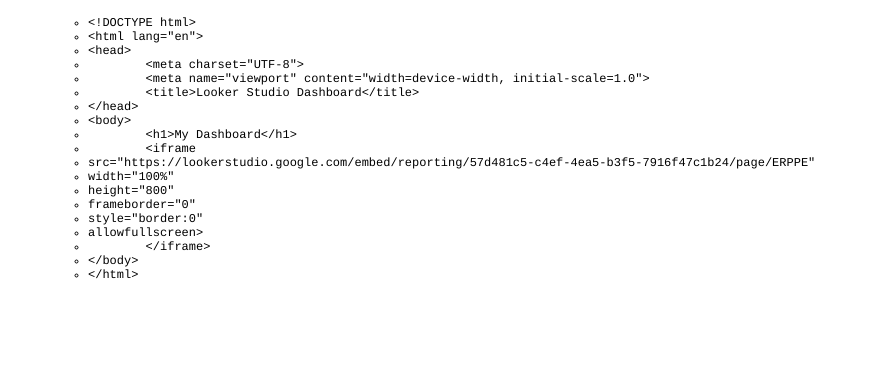
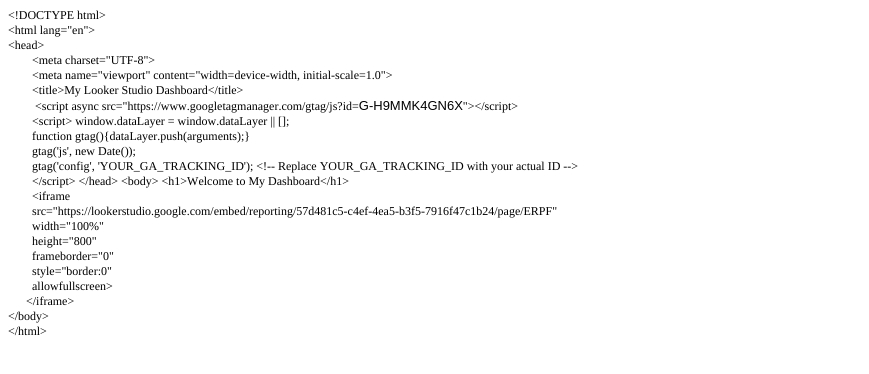
Before and after one commit to Shauryad03/Dashboard, a plain HTML site: page index.html in a window 1280 px wide. Shown: the whole page, without its empty margins (0-869 px from the left). Drawn offline with Linux system fonts and the light colour scheme.

Commit message:
Add files via upload

```diff
--- a/index.html
+++ b/index.html
@@ -7,37 +7,34 @@
   <meta name="Generator" content="Cocoa HTML Writer">
   <meta name="CocoaVersion" content="1561.61">
   <style type="text/css">
-    li.li1 {margin: 0.0px 0.0px 0.0px 0.0px; line-height: 14.0px; font: 12.0px Courier; color: #000000; -webkit-text-stroke: #000000}
-    span.s1 {-webkit-text-stroke: 0px #000000}
-    span.s2 {font-kerning: none}
+    p.p1 {margin: 0.0px 0.0px 0.0px 0.0px; line-height: 14.0px; font: 12.0px Times; color: #000000; -webkit-text-stroke: #000000}
+    span.s1 {font-kerning: none}
+    span.s2 {font: 13.0px Arial; font-kerning: none; background-color: #ffffff}
     span.Apple-tab-span {white-space:pre}
-    ol.ol1 {list-style-type: decimal}
-    ul.ul1 {list-style-type: circle}
   </style>
 </head>
 <body>
-<ol class="ol1">
-  <ul class="ul1">
-    <li class="li1"><span class="s1"></span><span class="s2">&lt;!DOCTYPE html&gt;</span></li>
-    <li class="li1"><span class="s1"></span><span class="s2">&lt;html lang="en"&gt;</span></li>
-    <li class="li1"><span class="s1"></span><span class="s2">&lt;head&gt;</span></li>
-    <li class="li1"><span class="s1"></span><span class="s2"><span class="Apple-tab-span">	</span>&lt;meta charset="UTF-8"&gt;</span></li>
-    <li class="li1"><span class="s1"></span><span class="s2"><span class="Apple-tab-span">	</span>&lt;meta name="viewport" content="width=device-width, initial-scale=1.0"&gt;</span></li>
-    <li class="li1"><span class="s1"></span><span class="s2"><span class="Apple-tab-span">	</span>&lt;title&gt;Looker Studio Dashboard&lt;/title&gt;</span></li>
-    <li class="li1"><span class="s1"></span><span class="s2">&lt;/head&gt;</span></li>
-    <li class="li1"><span class="s1"></span><span class="s2">&lt;body&gt;</span></li>
-    <li class="li1"><span class="s1"></span><span class="s2"><span class="Apple-tab-span">	</span>&lt;h1&gt;My Dashboard&lt;/h1&gt;</span></li>
-    <li class="li1"><span class="s1"></span><span class="s2"><span class="Apple-tab-span">	</span>&lt;iframe</span></li>
-    <li class="li1"><span class="s1"></span><span class="s2">src="https://lookerstudio.google.com/embed/reporting/57d481c5-c4ef-4ea5-b3f5-7916f47c1b24/page/ERPPE"</span></li>
-    <li class="li1"><span class="s1"></span><span class="s2">width="100%"</span></li>
-    <li class="li1"><span class="s1"></span><span class="s2">height="800"</span></li>
-    <li class="li1"><span class="s1"></span><span class="s2">frameborder="0"</span></li>
-    <li class="li1"><span class="s1"></span><span class="s2">style="border:0"</span></li>
-    <li class="li1"><span class="s1"></span><span class="s2">allowfullscreen&gt;</span></li>
-    <li class="li1"><span class="s1"></span><span class="s2"><span class="Apple-tab-span">	</span>&lt;/iframe&gt;</span></li>
-    <li class="li1"><span class="s1"></span><span class="s2">&lt;/body&gt;</span></li>
-    <li class="li1"><span class="s1"></span><span class="s2">&lt;/html&gt;</span></li>
-  </ul>
-</ol>
+<p class="p1"><span class="s1">&lt;!DOCTYPE html&gt;<span class="Apple-converted-space"> </span></span></p>
+<p class="p1"><span class="s1">&lt;html lang="en"&gt;<span class="Apple-converted-space"> </span></span></p>
+<p class="p1"><span class="s1">&lt;head&gt;</span></p>
+<p class="p1"><span class="s1"><span class="Apple-tab-span">	</span>&lt;meta charset="UTF-8"&gt;<span class="Apple-converted-space"> </span></span></p>
+<p class="p1"><span class="s1"><span class="Apple-tab-span">	</span>&lt;meta name="viewport" content="width=device-width, initial-scale=1.0"&gt;<span class="Apple-converted-space"> </span></span></p>
+<p class="p1"><span class="s1"><span class="Apple-tab-span">	</span>&lt;title&gt;My Looker Studio Dashboard&lt;/title&gt;</span></p>
+<p class="p1"><span class="s1"><span class="Apple-tab-span">	</span> &lt;script async src="https://www.googletagmanager.com/gtag/js?id=</span><span class="s2">G-H9MMK4GN6X</span><span class="s1">"&gt;&lt;/script&gt;<span class="Apple-converted-space"> </span></span></p>
+<p class="p1"><span class="s1"><span class="Apple-tab-span">	</span>&lt;script&gt; window.dataLayer = window.dataLayer || [];<span class="Apple-converted-space"> </span></span></p>
+<p class="p1"><span class="s1"><span class="Apple-tab-span">	</span>function gtag(){dataLayer.push(arguments);}</span></p>
+<p class="p1"><span class="s1"><span class="Apple-tab-span">	</span>gtag('js', new Date());<span class="Apple-converted-space"> </span></span></p>
+<p class="p1"><span class="s1"><span class="Apple-tab-span">	</span>gtag('config', 'YOUR_GA_TRACKING_ID'); &lt;!-- Replace YOUR_GA_TRACKING_ID with your actual ID --&gt;<span class="Apple-converted-space"> </span></span></p>
+<p class="p1"><span class="s1"><span class="Apple-tab-span">	</span>&lt;/script&gt; &lt;/head&gt; &lt;body&gt; &lt;h1&gt;Welcome to My Dashboard&lt;/h1&gt;<span class="Apple-converted-space"> </span></span></p>
+<p class="p1"><span class="s1"><span class="Apple-tab-span">	</span>&lt;iframe<span class="Apple-converted-space"> </span></span></p>
+<p class="p1"><span class="s1"><span class="Apple-tab-span">	</span>src="https://lookerstudio.google.com/embed/reporting/57d481c5-c4ef-4ea5-b3f5-7916f47c1b24/page/ERPF"<span class="Apple-converted-space"> </span></span></p>
+<p class="p1"><span class="s1"><span class="Apple-tab-span">	</span>width="100%"<span class="Apple-converted-space"> </span></span></p>
+<p class="p1"><span class="s1"><span class="Apple-tab-span">	</span>height="800"<span class="Apple-converted-space"> </span></span></p>
+<p class="p1"><span class="s1"><span class="Apple-tab-span">	</span>frameborder="0"</span></p>
+<p class="p1"><span class="s1"><span class="Apple-tab-span">	</span>style="border:0"</span></p>
+<p class="p1"><span class="s1"><span class="Apple-tab-span">	</span>allowfullscreen&gt;<span class="Apple-converted-space"> </span></span></p>
+<p class="p1"><span class="s1"><span class="Apple-converted-space">      </span>&lt;/iframe&gt;<span class="Apple-converted-space"> </span></span></p>
+<p class="p1"><span class="s1">&lt;/body&gt;</span></p>
+<p class="p1"><span class="s1">&lt;/html&gt;</span></p>
 </body>
 </html>
```
